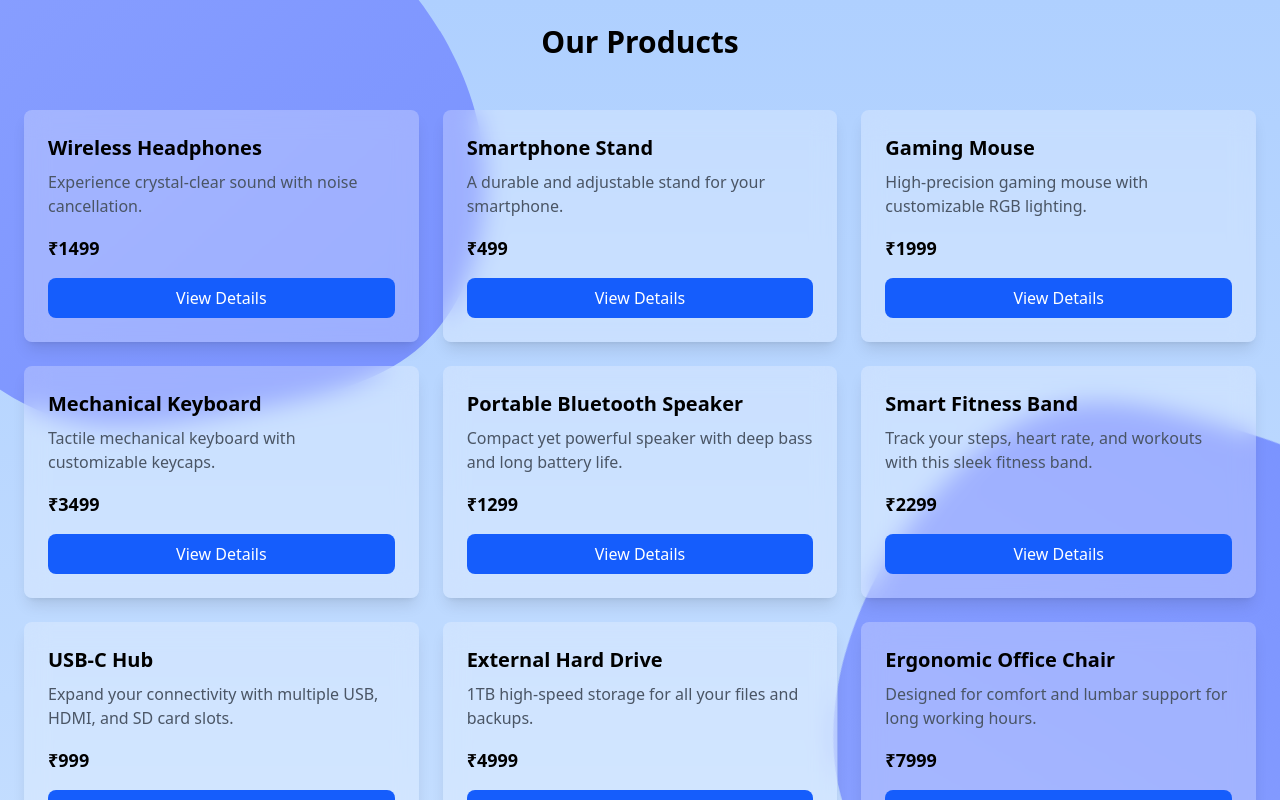
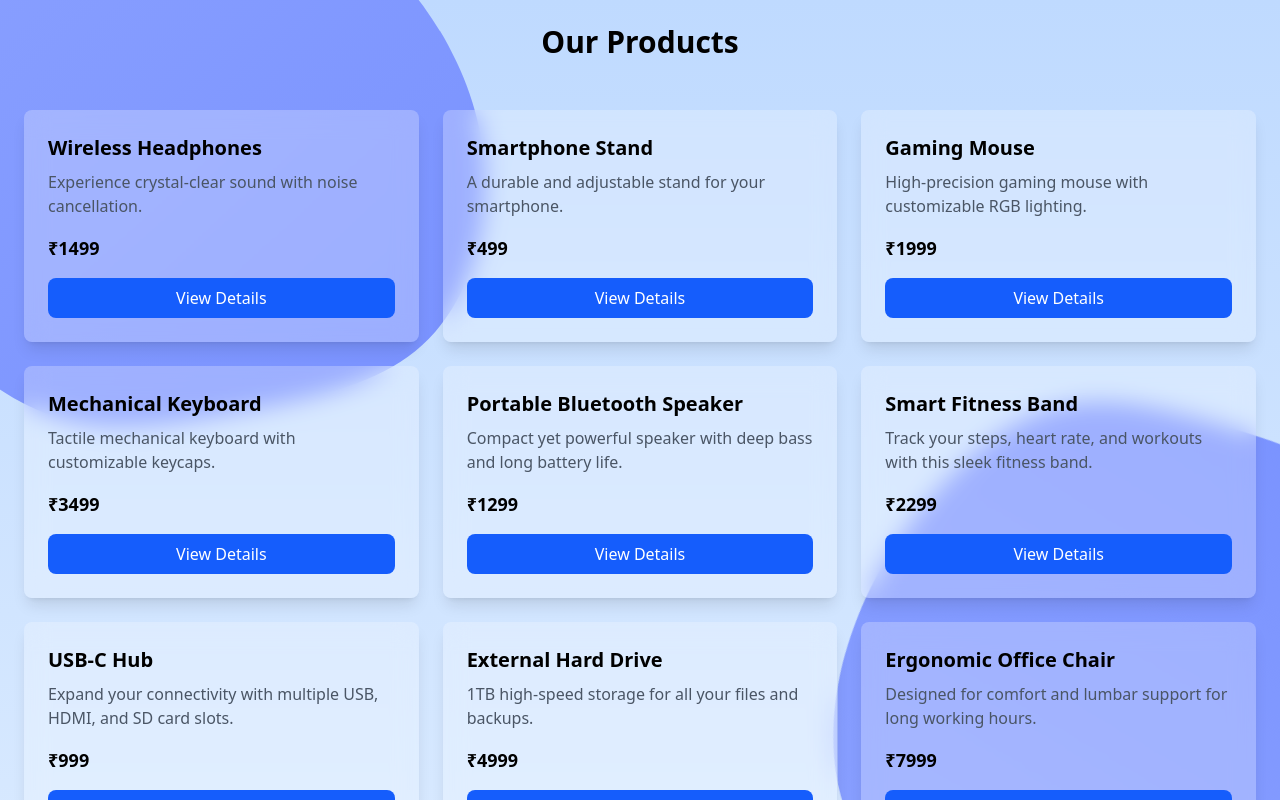
Before and after one commit to anirban2005143a/paymentApp, a React (Vite) app in the folder frontend/: page / in a window 1280 px wide. Shown: the top 800 px of the page. Built offline with nearby package versions, Linux system fonts and the light colour scheme.

Commit message:
change background color

```diff
--- a/frontend/src/index.css
+++ b/frontend/src/index.css
@@ -1,5 +1,5 @@
 @import "tailwindcss";
 
 body{
-    background-image: linear-gradient(to top, #d1e6ff 0%, #afd0ff 100%);
+    background-image: linear-gradient(to top, #e8f3ff 0%, #bfdaff 100%);
 }
```
